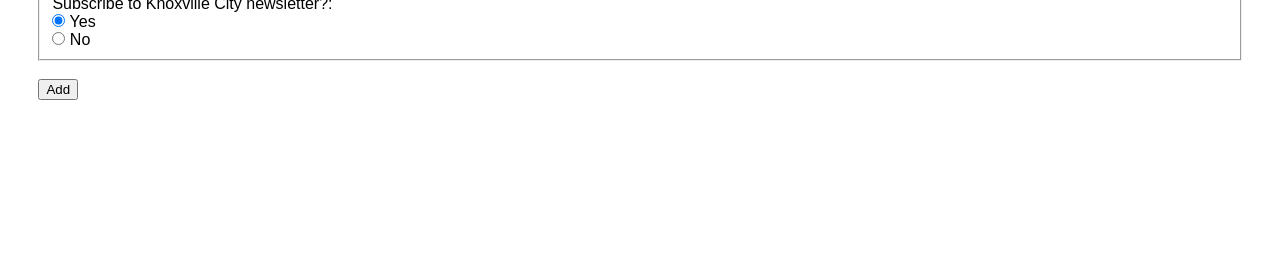
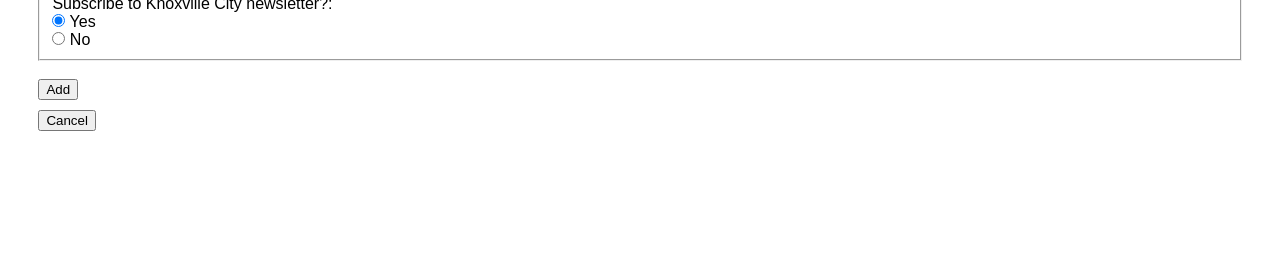
Before and after one commit to NSS-Post-Grad/knxhx-city-challenge, a Django app: page /neighborhoods/1/resident_form in a window 1280 px wide. Shown: the part 533-800 px from the top of the page. Run offline with Django 3.2, Linux system fonts and the light colour scheme; the visitor is signed in with stand-in values (Sample User, id 1).

Commit message:
added cancel buttons to forms

```diff
--- a/neighborhoodApp/static/styles/base.css
+++ b/neighborhoodApp/static/styles/base.css
@@ -21,3 +21,7 @@ body {
     margin-left: 3%;
     margin-right: 3%;
 }
+
+.cancel-button-container {
+    margin-top: 10px;
+}
--- a/neighborhoodApp/templates/neighborhoods/details.html
+++ b/neighborhoodApp/templates/neighborhoods/details.html
@@ -50,6 +50,7 @@
         </section>
         </br>
         <form action="{% url 'neighborhoodApp:neighborhoods' %}" method="get">
+            {% csrf_token %}
             <button type="submit">Back</button>
         </form>
     </div>
--- a/neighborhoodApp/templates/residents/details.html
+++ b/neighborhoodApp/templates/residents/details.html
@@ -19,6 +19,7 @@
         <p>{{subscribed}}</p>
         </br>
         <form action="{% url 'neighborhoodApp:residents' %}" method="get">
+            {% csrf_token %}
             <button type="submit">Back</button>
         </form>
     </div>
--- a/neighborhoodApp/templates/residents/form.html
+++ b/neighborhoodApp/templates/residents/form.html
@@ -56,4 +56,11 @@
         <input type="submit" value="Add" />
     </form>
 
+    <div class="cancel-button-container">
+        <form action="{% url 'neighborhoodApp:neighborhood' org.id %}" method="get">
+            {% csrf_token %}
+            <button type="submit">Cancel</button>
+        <form>
+    </div>
+
 {% endblock content %}
--- a/neighborhoodApp/templates/residents/mail_list.html
+++ b/neighborhoodApp/templates/residents/mail_list.html
@@ -17,6 +17,7 @@
     </div>
     </br>
     <form action="{% url 'neighborhoodApp:residents' %}" method="get">
+        {% csrf_token %}
         <button type="submit">Back</button>
     </form>
 
```
Also changed, not shown: neighborhoodApp/templates/neighborhoods/form.html (+7 -0 lines).
